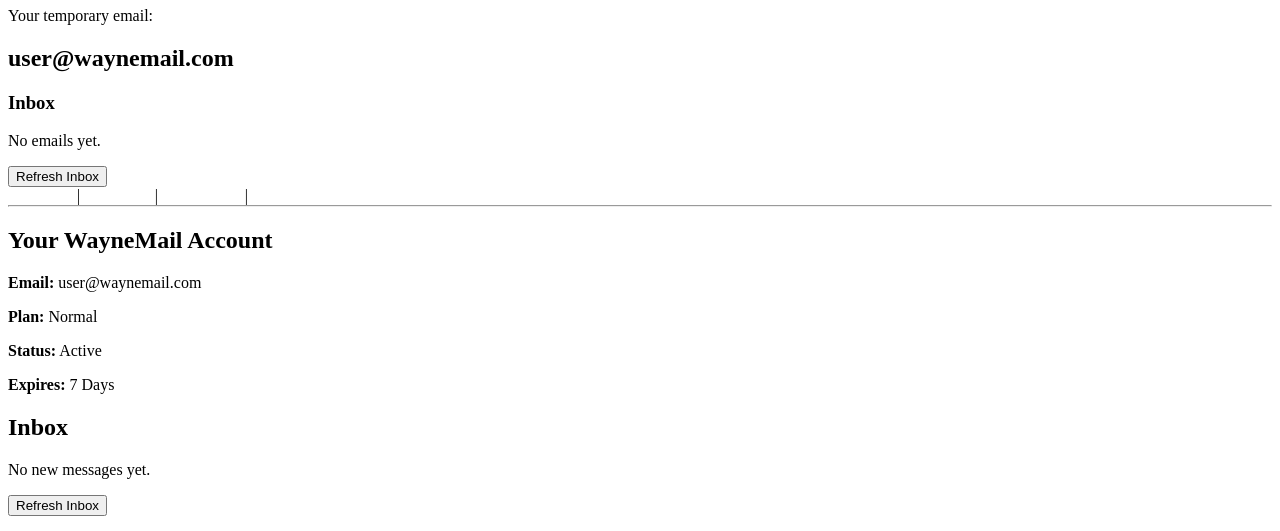
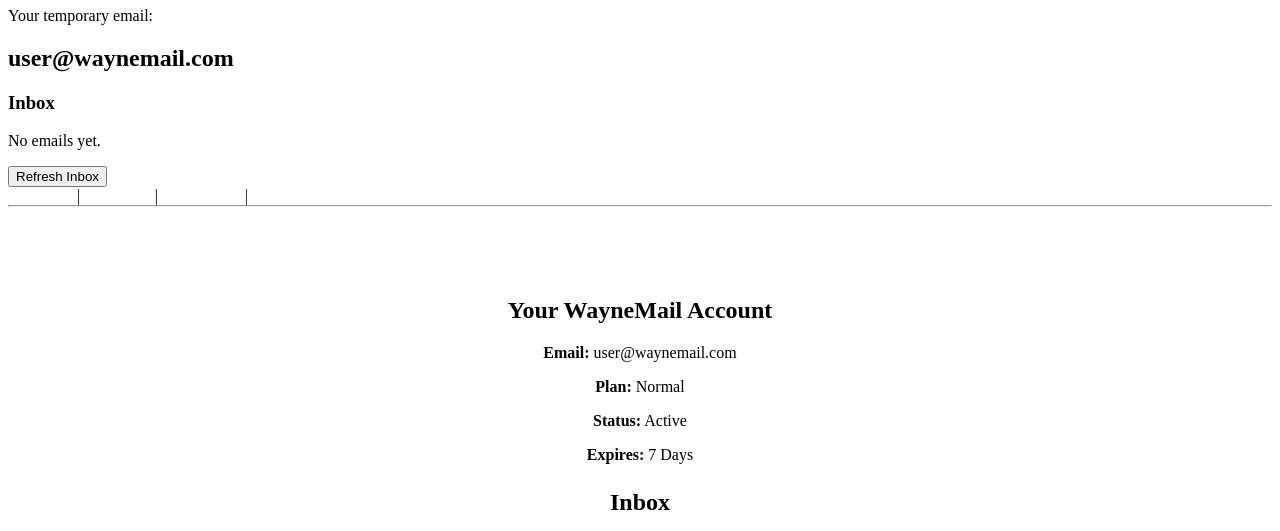
Before and after one commit to wayne120/WayneMail, a plain HTML site: page dashboard.html in a window 1280 px wide. Shown: the part 73-604 px from the top of the page. Drawn offline with Linux system fonts and the light colour scheme.

Commit message:
Add dashboard styles to Style.css

```diff
--- a/Style.css
+++ b/Style.css
@@ -105,3 +105,18 @@
 .pricing {
   text-align: center;
 }
+.dashboard {
+  max-width: 600px;
+  margin: 40px auto;
+  padding: 25px;
+  text-align: center;
+}
+
+.dashboard h2 {
+  margin-top: 25px;
+}
+
+.dashboard button {
+  padding: 10px 20px;
+  cursor: pointer;
+}
```
